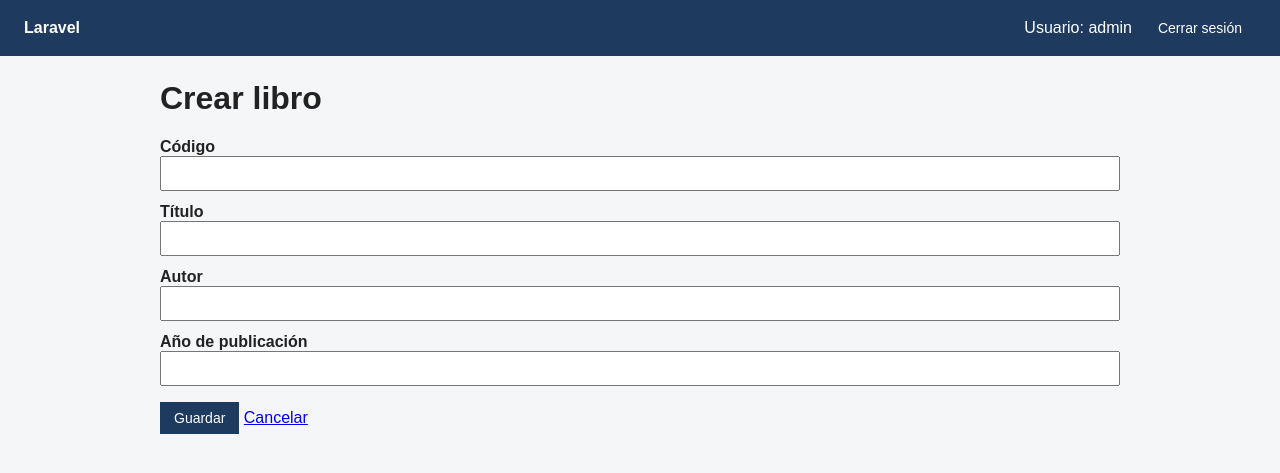
After one commit to SsamirNunez360/Ejercicios-CRUD-Laravel, a Laravel app: page /libros/crear in a window 1280 px wide. The commit adds this page. Shown: the top 473 px of the page. Run offline with Laravel 12, Linux system fonts and the light colour scheme; a user stored in the database is signed in; data comes from the database, SQL or seed files in the repository.

Commit message:
Crear registros biblioteca

```diff
--- a/biblioteca/app/Http/Controllers/LibroController.php
+++ b/biblioteca/app/Http/Controllers/LibroController.php
@@ -3,6 +3,7 @@
 namespace App\Http\Controllers;
 
 use App\Models\Libro;
+use Illuminate\Http\Request;
 
 class LibroController extends Controller
 {
@@ -12,4 +13,30 @@ class LibroController extends Controller
 
         return view('libros.index', compact('libros'));
     }
+
+    public function create()
+    {
+        return view('libros.create');
+    }
+
+    public function store(Request $request)
+    {
+        $datos = $request->validate([
+            'codigo' => ['required', 'string', 'max:20', 'unique:libros,codigo'],
+            'titulo' => ['required', 'string', 'max:150'],
+            'autor' => ['required', 'string', 'max:100'],
+            'anio_publicacion' => ['required', 'integer', 'between:1450,' . date('Y')],
+        ]);
+
+        $libro = new Libro();
+        $libro->codigo = $datos['codigo'];
+        $libro->titulo = $datos['titulo'];
+        $libro->autor = $datos['autor'];
+        $libro->anio_publicacion = $datos['anio_publicacion'];
+        $libro->save();
+
+        return redirect()
+            ->route('libros.index')
+            ->with('exito', 'Libro creado correctamente.');
+    }
 }
--- /dev/null
+++ b/biblioteca/resources/views/libros/create.blade.php
@@ -0,0 +1,40 @@
+@extends('layouts.app')
+
+@section('titulo', 'Crear libro')
+
+@section('contenido')
+    <h1>Crear libro</h1>
+
+    <form method="POST" action="{{ route('libros.store') }}">
+        @csrf
+
+        <label for="codigo">Código</label>
+        <input id="codigo" name="codigo" type="text" maxlength="20" value="{{ old('codigo') }}" required>
+        @error('codigo')
+            <p class="error">{{ $message }}</p>
+        @enderror
+
+        <label for="titulo">Título</label>
+        <input id="titulo" name="titulo" type="text" maxlength="150" value="{{ old('titulo') }}" required>
+        @error('titulo')
+            <p class="error">{{ $message }}</p>
+        @enderror
+
+        <label for="autor">Autor</label>
+        <input id="autor" name="autor" type="text" maxlength="100" value="{{ old('autor') }}" required>
+        @error('autor')
+            <p class="error">{{ $message }}</p>
+        @enderror
+
+        <label for="anio_publicacion">Año de publicación</label>
+        <input id="anio_publicacion" name="anio_publicacion" type="number" min="1450" max="{{ date('Y') }}" step="1" value="{{ old('anio_publicacion') }}" required>
+        @error('anio_publicacion')
+            <p class="error">{{ $message }}</p>
+        @enderror
+
+        <p>
+            <button type="submit">Guardar</button>
+            <a href="{{ route('libros.index') }}">Cancelar</a>
+        </p>
+    </form>
+@endsection
--- a/biblioteca/resources/views/libros/index.blade.php
+++ b/biblioteca/resources/views/libros/index.blade.php
@@ -4,6 +4,7 @@
 
 @section('contenido')
     <h1>Catálogo de libros</h1>
+    <p><a class="boton" href="{{ route('libros.create') }}">Crear libro</a></p>
 
     <table>
         <thead>
--- a/biblioteca/routes/web.php
+++ b/biblioteca/routes/web.php
@@ -15,6 +15,8 @@ Route::middleware('auth')->group(function () {
     Route::get('/inicio', fn () => redirect()->route('libros.index'))->name('inicio');
 
     Route::get('/libros', [LibroController::class, 'index'])->name('libros.index');
+    Route::get('/libros/crear', [LibroController::class, 'create'])->name('libros.create');
+    Route::post('/libros', [LibroController::class, 'store'])->name('libros.store');
 
     Route::post('/logout', [LoginController::class, 'destroy'])->name('logout');
 });
```
